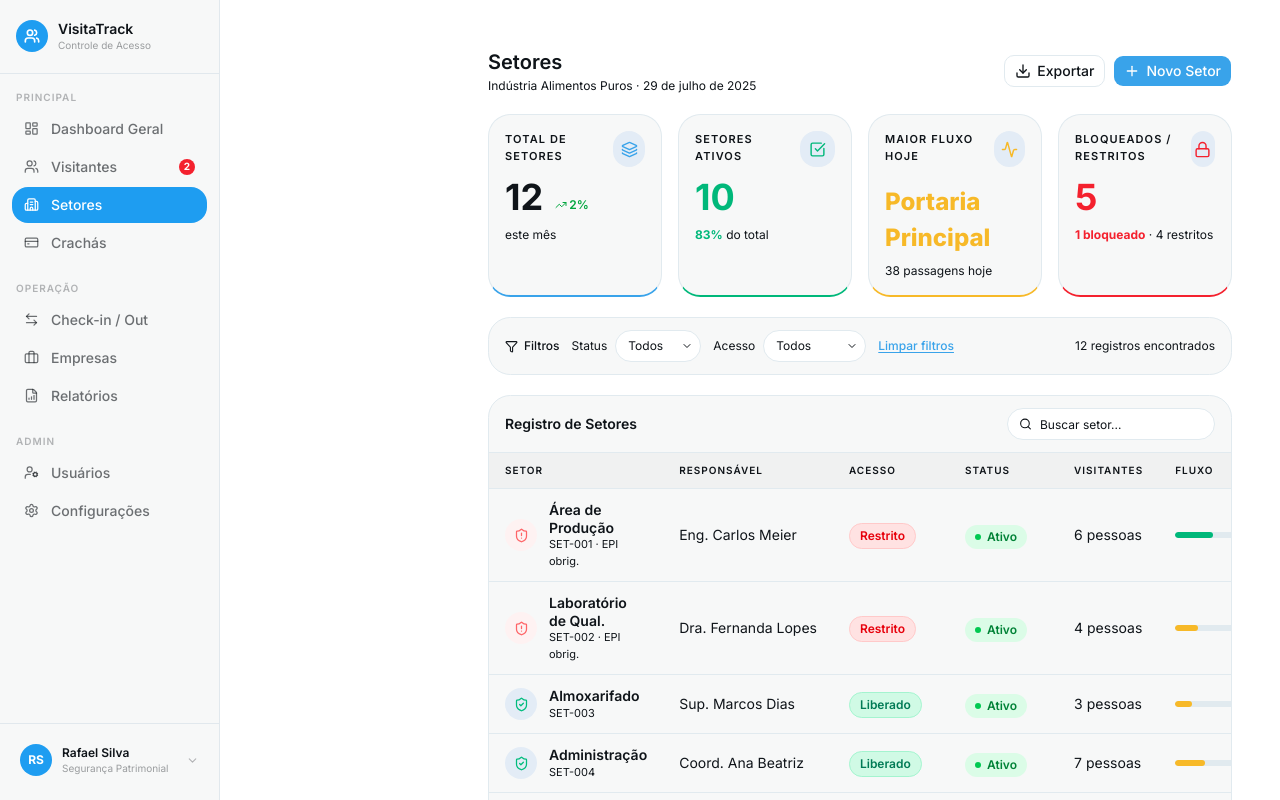
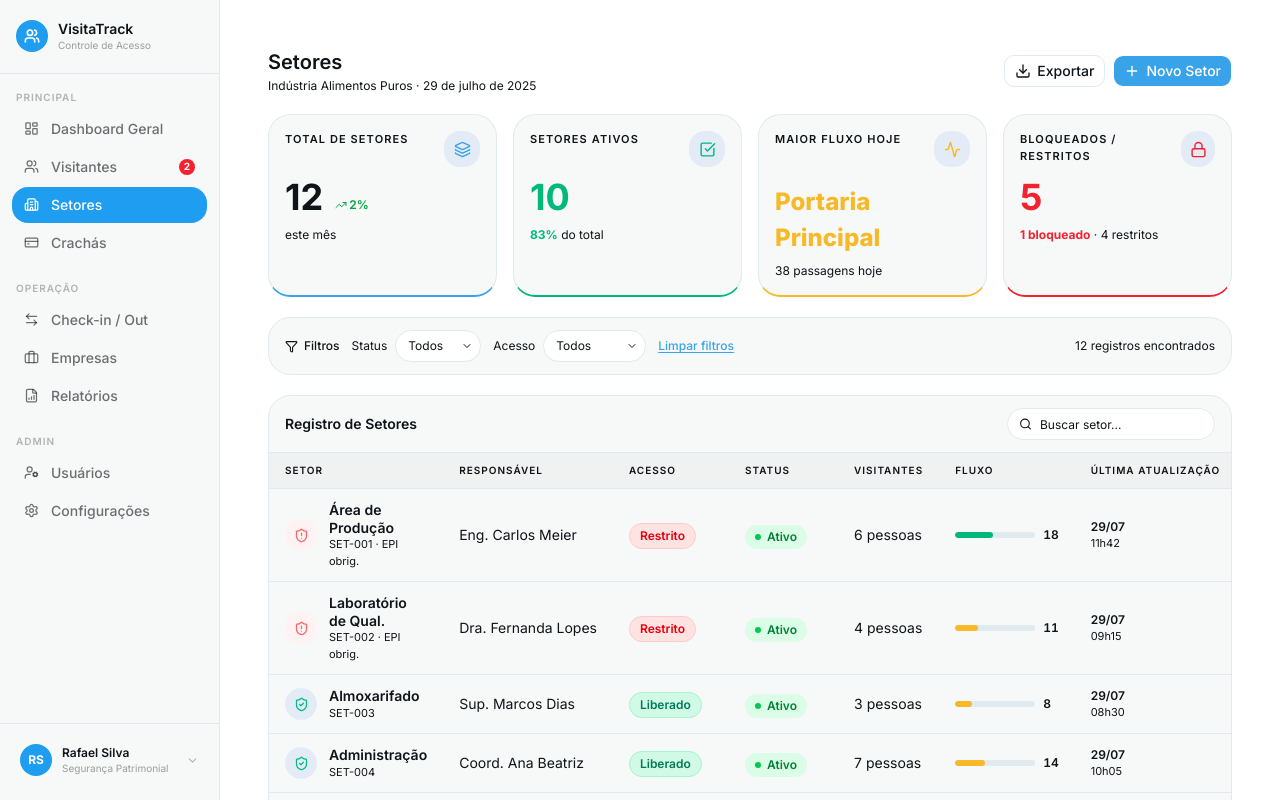
Before and after one commit to ocastroxs/get_in, a Next.js app: page /dashboard/setores in a window 1280 px wide. Shown: the top 800 px of the page. Built offline with nearby package versions, Linux system fonts and the light colour scheme.

Commit message:
Arrumando erros

```diff
--- a/src/app/dashboard/relatorios/page.jsx
+++ b/src/app/dashboard/relatorios/page.jsx
@@ -17,7 +17,7 @@ export default function RelatoriosPage() {
   useEffect(() => {
     async function fetchStats() {
       try {
-        const res = await fetch('http://localhost:3000/relatorios/stats');
+        const res = await fetch('http://localhost:8080/relatorios/stats');
         const data = await res.json();
         if (data.sucesso) {
           setStats(data.data);
--- a/src/app/dashboard/setores/layout.jsx
+++ b/src/app/dashboard/setores/layout.jsx
@@ -5,7 +5,7 @@ export default function DashboardLayout({ children }) {
   return (
     <div className="flex min-h-screen bg-background">
       <Sidebar user={CURRENT_USER} />
-      <main className="flex-1 ml-[220px] p-6 overflow-auto">
+      <main className="flex-1 ml-[0px] p-6 overflow-auto">
         {children}
       </main>
     </div>
```
Also changed, not shown: 2 other files (tests, documents, lock files or other folders).
